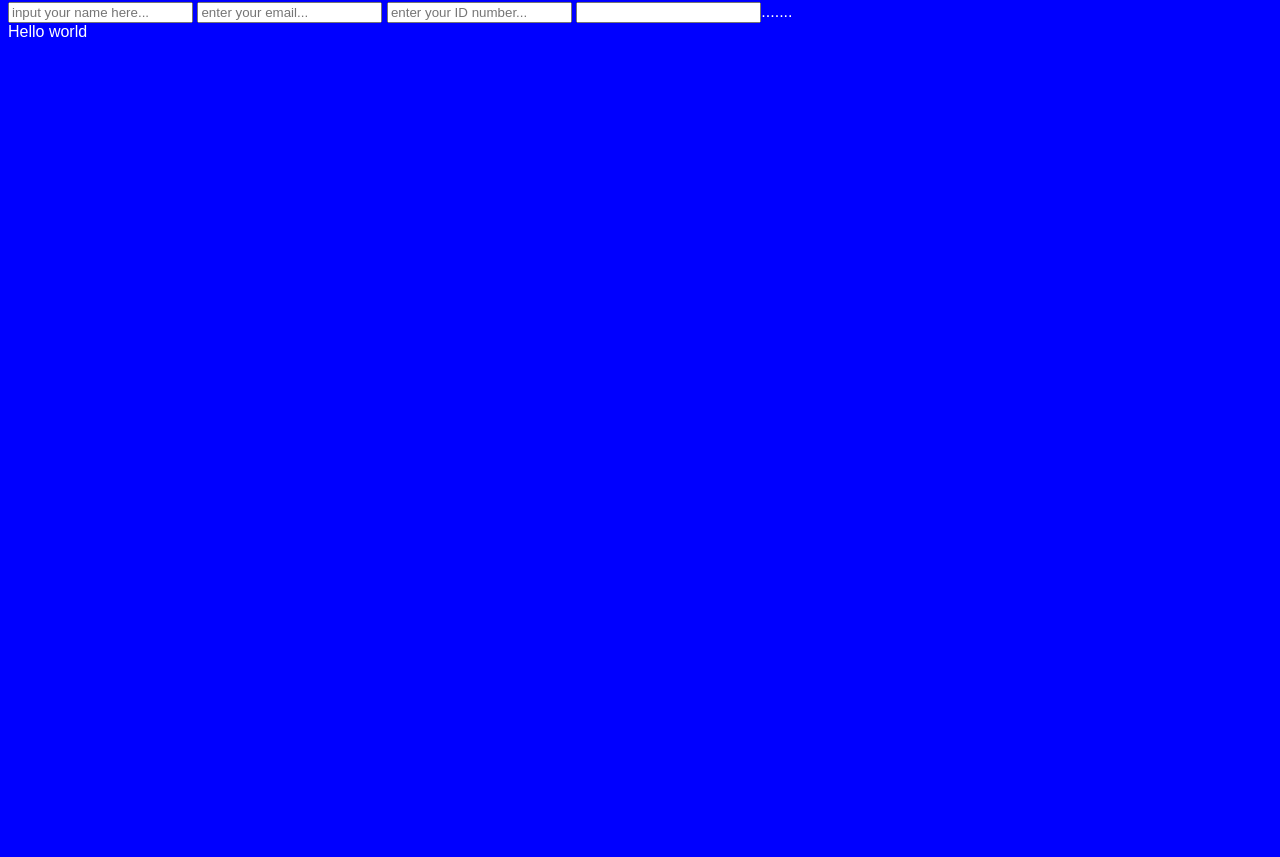
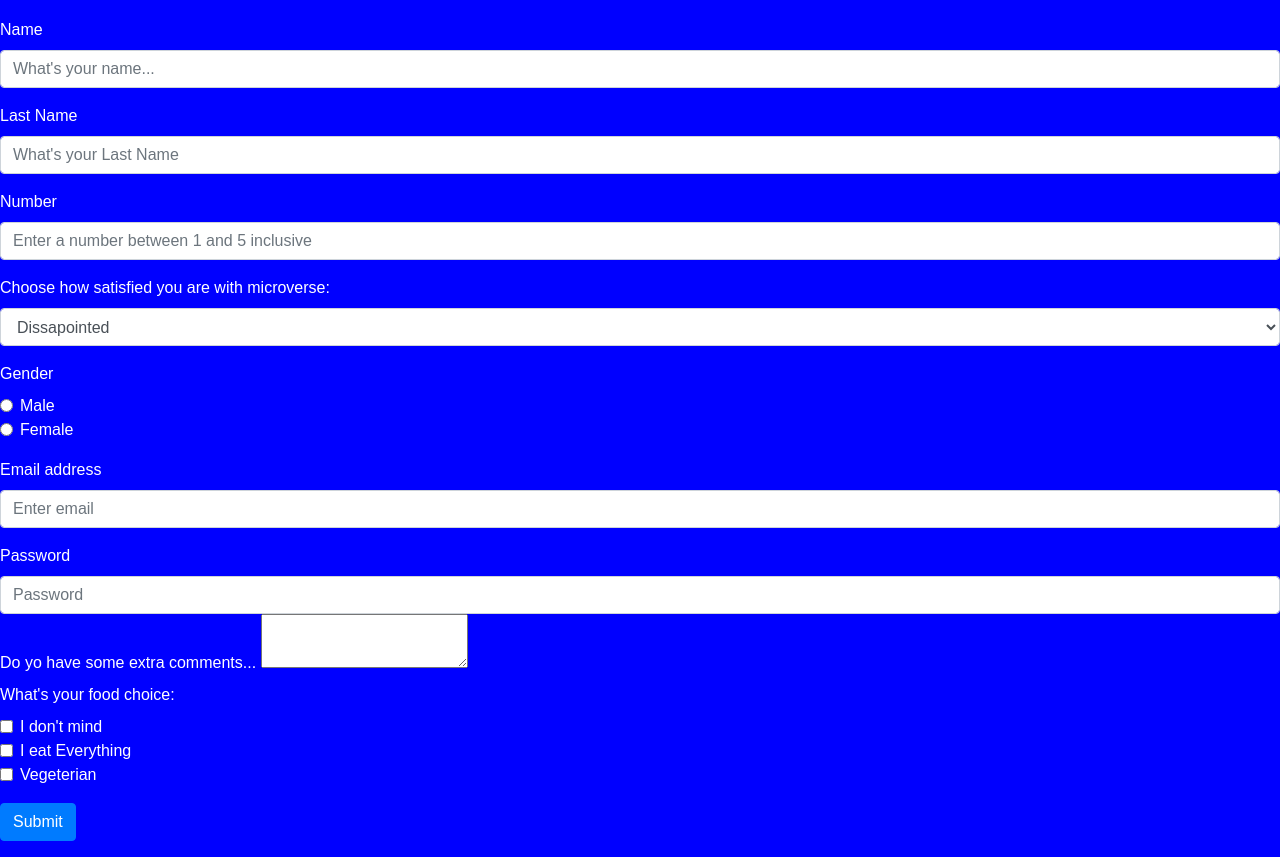
Before and after one commit to emosturi/Survey-Form-Microverse-Leon-Nico-1, a plain HTML site: page index.html in a window 1280 px wide. Shown: the part 78-935 px from the top of the page. Before the commit the page ends 800 px from the top, so only its background shows below. Drawn offline with nearby package versions, Linux system fonts and the light colour scheme.

Commit message:
last update index.html
just everything is in here

```diff
--- a/index.html
+++ b/index.html
@@ -4,28 +4,82 @@
     <meta charset="utf-8">
     <meta name="viewport" content="width=device-width">
     <title>replit</title>
+    <link rel='stylesheet' href='https://maxcdn.bootstrapcdn.com/bootstrap/4.0.0/css/bootstrap.min.css' rel='nofollow' integrity='sha384-Gn5384xqQ1aoWXA+058RXPxPg6fy4IWvTNh0E263XmFcJlSAwiGgFAW/dAiS6JXm' crossorigin='anonymous'>
     <link href="style.css" rel="stylesheet" type="text/css" />
   </head>
   <body>
     <h1 id="title">Fun Survey</h1>
-    <p id="description" This is a survey to measure how happy ar eyou with Microverse Experience...</p>
-    <form id="survey-form">
-      <label id="name">
-        <input placeholder="input your name here...">         </input>
-      </label>
-      <label id="email">
-        <input id="email" placeholder="enter your email..."></input>
-      </label>
-      <label id="number">
-        <input placeholder="enter your ID number..."></input>
-      </label>
-      <label id="dropdown">
-        <input>.......</input>
-      </label>
+    <p id="description"> This is a survey to measure how happy are you with Microverse Experience...</p>
+  <form id="survey-form">
+  <div class="form-group">
+    <label id="name-label" for="name">Name</label>
+    <input type="text" class="form-control" id="name" placeholder="What's your name...">
+  </div>
+  <div class="form-group">
+    <label id="lastname-label" for="LastName">Last Name</label>
+    <input type="text" class="form-control" id="lastname" placeholder="What's your Last Name">
+  </div>
+  <div class="form-group">
+    <label id="number-label" for="number">Number</label>
+     <input placeholder="Enter a number between 1 and 5 inclusive" id="number" class="form-control" type="number" name="number" min="1" max="5">
+  </div>
+<div class="form-group">
+  <label id="dropdown-label" for="dropdown">Choose how satisfied you are with microverse:</label>
+    <select id="dropdown" class="form-control">
+      <option>Dissapointed</option>
+      <option>it's fine</option>
+      <option>regular</option>
+      <option>happy</option>
+      <option>very happy!</option>
+    </select>
+  </div>
 
-    </form>
-    Hello world
+<div class="form-group">
+    <label for="exampleInputPassword1">Gender</label>
+    <div class="form-check">
+    <input name="male" class="form-check-input" type="radio" name="flexRadioDisabled" id="flexRadioDisabled">
+  <label class="form-check-label" for="flexRadioDisabled">
+    Male
+  </label>
+</div>
+<div class="form-check">
+  <input name="female" class="form-check-input" type="radio" name="flexRadioDisabled" id="flexRadioCheckedDisabled"> <label  class="form-check-label" for="flexRadioCheckedDisabled">
+  Female
+  </label>
+</div>
+  </div>
 
+  <div class="form-group">
+    <label id="email-label" for="exampleInputEmail1">Email address</label>
+    <input type="email" required class="form-control" id="email" aria-describedby="emailHelp" placeholder="Enter email">
+  </div>
+
+  <div class="form-group">
+    <label for="exampleInputPassword1">Password</label>
+    <input type="password" class="form-control" id="password" placeholder="Password">
+  <div class="form-group">
+
+  <div class="form-group">
+    <label for="textarea">Do yo have some extra comments...</label>
+    <textarea id="mytextarea"></textarea>
+  <div class="form-group">
+
+  <label for="foodchoice">What's your food choice:</label>
+  <div class="form-check">
+    <input id="dropdown" value="flexible" type="checkbox" class="form-check-input">
+    <label class="form-check-label" for="exampleCheck1">I don't mind</label>
+  </div>
+  <div class="form-check">
+    <input id="dropdown1" value="allfood" type="checkbox" class="form-check-input">
+    <label class="form-check-label" for="exampleCheck1">I eat Everything</label>
+  </div>
+  <div class="form-check">
+    <input type="checkbox" value="vegetarian" class="form-check-input" id="dropdown2">
+    <label class="form-check-label" for="exampleCheck1">Vegeterian</label>
+  </div>
+  </div>
+  <button type="submit" class="btn btn-primary">Submit</button>
+</form>
     <script src="script.js"></script>
   </body>
 </html>
```
